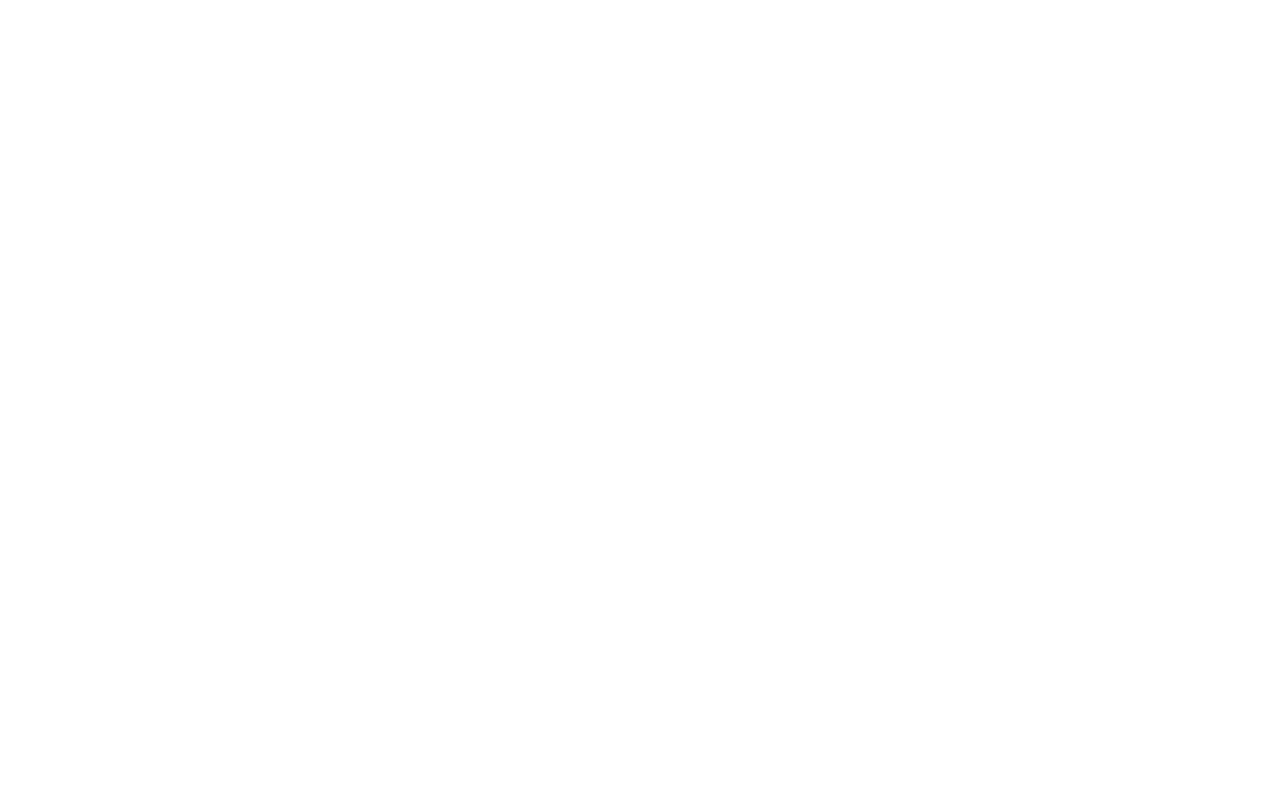
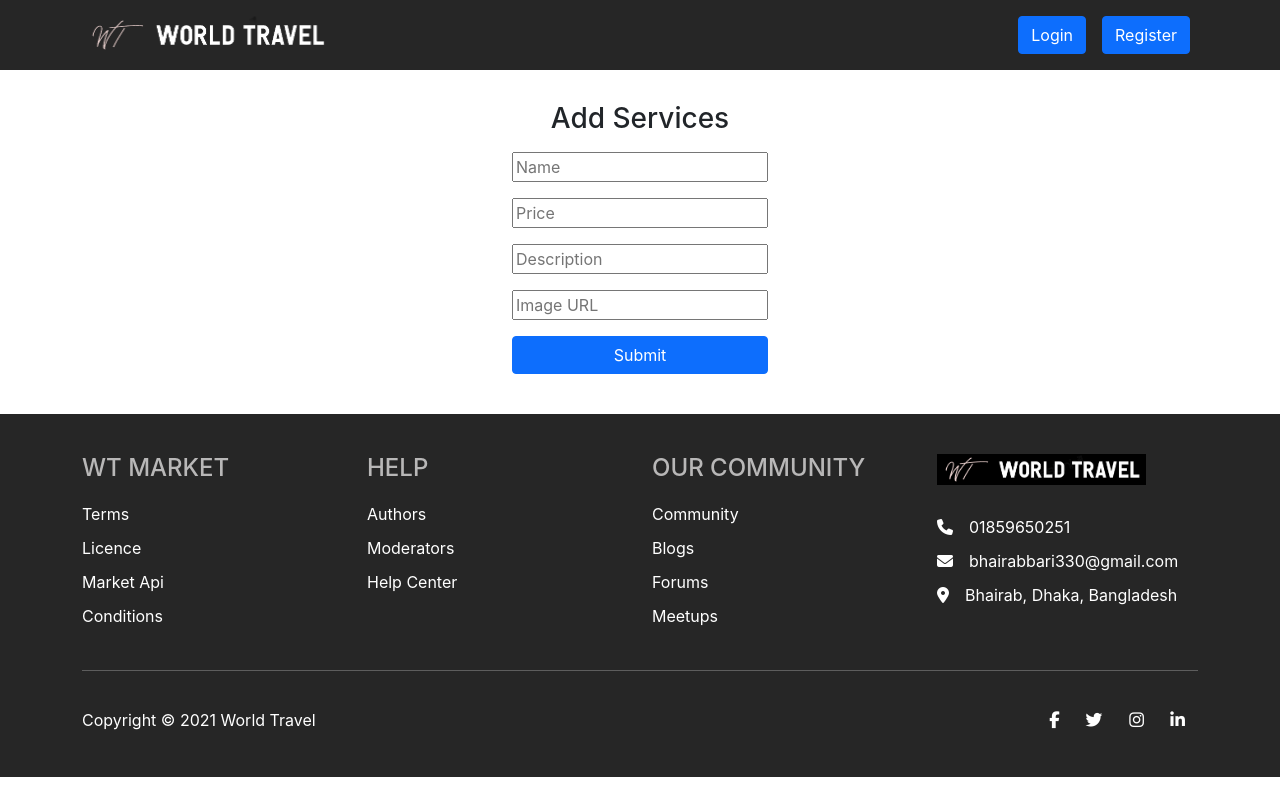
Before and after one commit to salekmia/world-travel-client, a React (Create React App) app: page /addservice in a window 1280 px wide. Built offline with nearby package versions, Linux system fonts and the light colour scheme; no server answers.

Commit message:
add service page added

```diff
--- a/package.json
+++ b/package.json
@@ -9,6 +9,7 @@
     "firebase": "^9.1.3",
     "react": "^17.0.2",
     "react-dom": "^17.0.2",
+    "react-hook-form": "^7.18.0",
     "react-router-dom": "^5.3.0",
     "react-scripts": "4.0.3",
     "web-vitals": "^1.1.2"
--- a/src/App.js
+++ b/src/App.js
@@ -1,5 +1,6 @@
 import { BrowserRouter as Router, Route, Switch } from "react-router-dom";
 import './App.css';
+import AddService from "./pages/AddService/AddService";
 import Home from './pages/home/Home/Home';
 import Login from "./pages/Login/Login";
 import Register from "./pages/Register/Register";
@@ -25,6 +26,10 @@ function App() {
             <Register></Register>
           </Route>
 
+          <Route path="/addservice">
+            <AddService></AddService>
+          </Route>
+
         </Switch>
       </Router>
     </div>
--- /dev/null
+++ b/src/pages/AddService/AddService.js
@@ -0,0 +1,50 @@
+import React from 'react';
+import { useForm } from 'react-hook-form';
+import Footer from '../shared/Footer/Footer';
+import Header from '../shared/Header/Header';
+import './AddService.css';
+const AddService = () => {
+    const { register, handleSubmit, reset } = useForm();
+    const onSubmit = data => {
+        fetch('http://localhost:5000/services', {
+            method: 'POST',
+            headers: {
+                'content-type': "application/json"
+            },
+            body: JSON.stringify(data)
+        })
+        console.log(data)
+        reset()
+    };
+    return (
+        <div>
+            <Header></Header>
+
+            <div className="container my-4 d-flex justify-content-center">
+                <form className="my-2" onSubmit={handleSubmit(onSubmit)}>
+                    <h3 className="text-center">Add Services</h3>
+
+                    <input className="my-2" type="text" placeholder="Name" {...register("name")} />
+                    <br />
+
+                    <input className="my-2" type="number" placeholder="Price" {...register("price")} />
+                    <br />
+
+                    <input className="my-2" type="text" placeholder="Description" {...register("description")} />
+                    <br />
+
+                    <input className="my-2" type="text" placeholder="Image URL" {...register("img")} />
+
+                    <br />
+                    <div className="d-grid">
+                    <input className="btn btn-primary my-2" type="submit" />
+                    </div>
+                </form>
+            </div>
+
+            <Footer></Footer>
+        </div>
+    );
+};
+
+export default AddService;
```
Also changed, not shown: src/pages/AddService/AddService.css (added), 2 other files (tests, documents, lock files or other folders).
